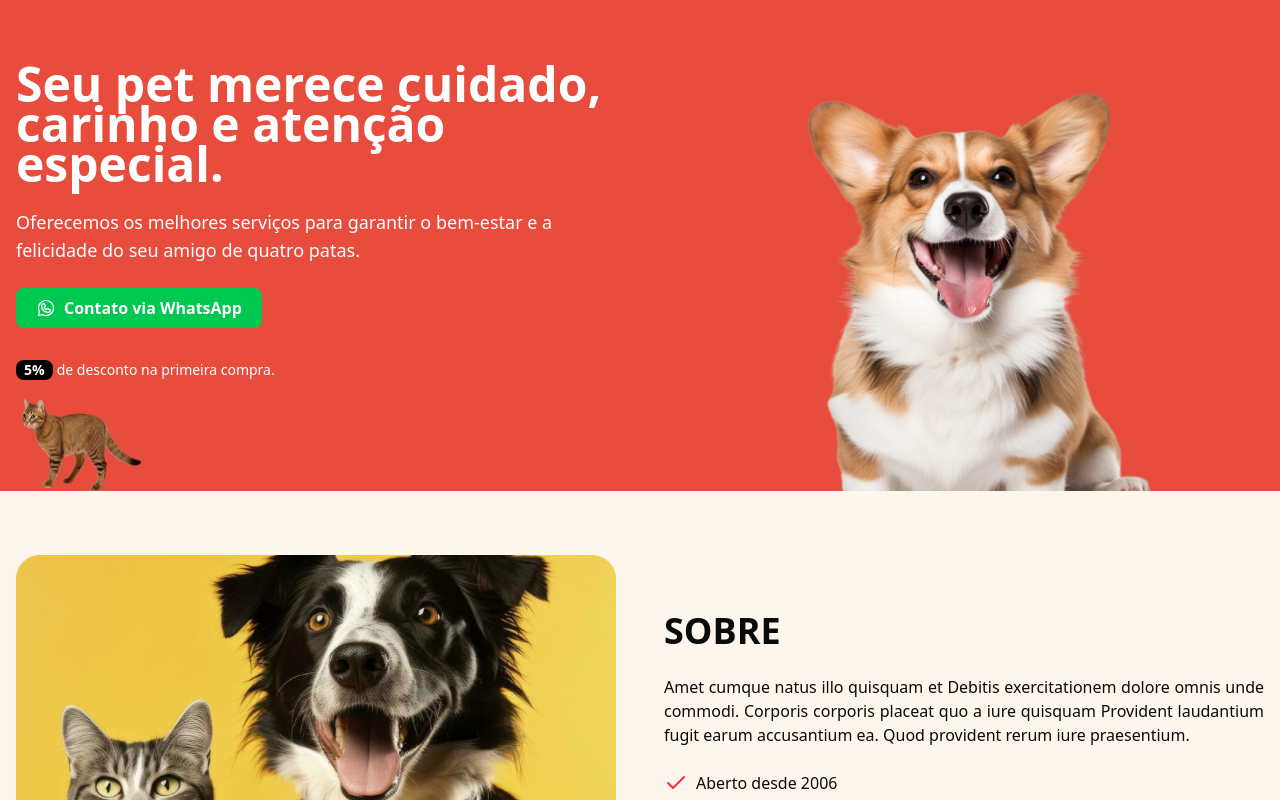
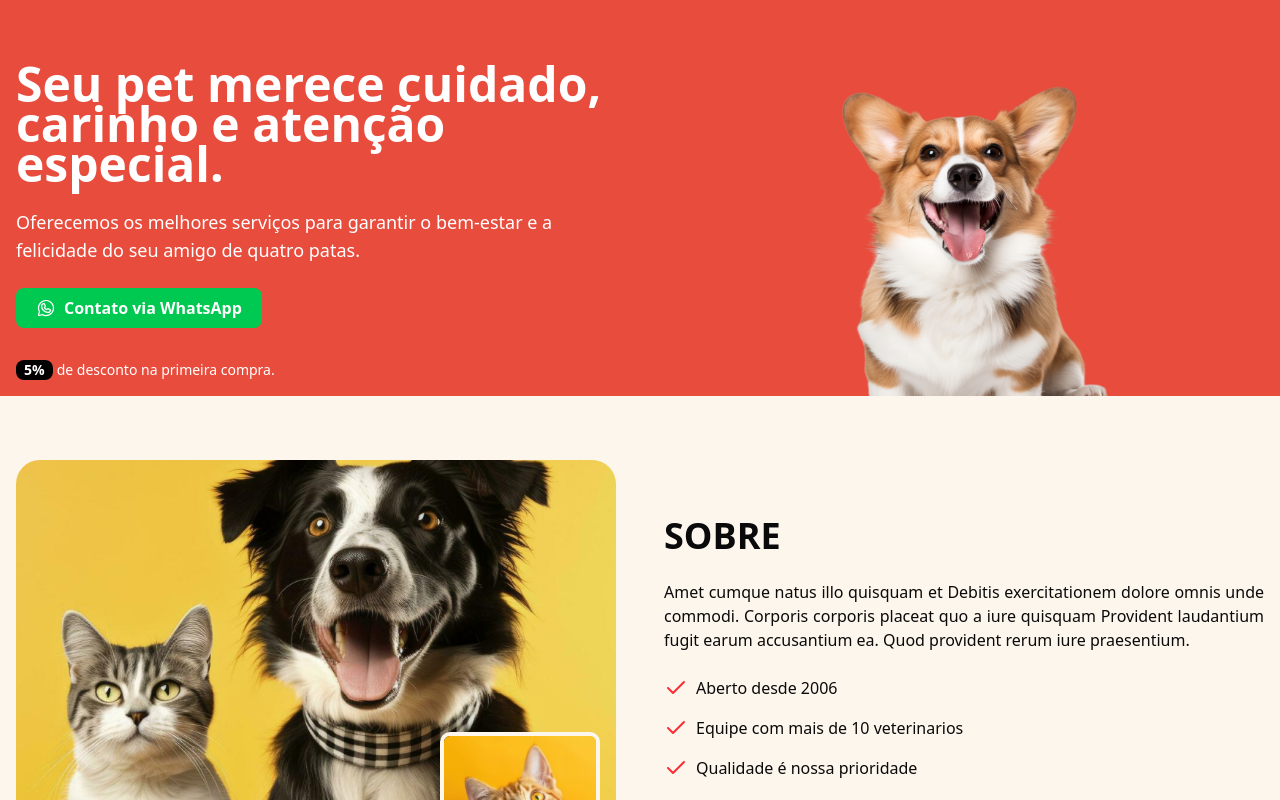
Before and after one commit to rafaelsescato/template-petshop, a Next.js app: page / in a window 1280 px wide. Shown: the top 800 px of the page. Built offline with nearby package versions, Linux system fonts and the light colour scheme.

Commit message:
fix[hero]: dog image from object-cover to object-contain

```diff
--- a/src/app/_components/hero.tsx
+++ b/src/app/_components/hero.tsx
@@ -13,7 +13,7 @@ export default function Hero() {
 					fill
 					priority
 					sizes="100vw"
-					className="object-cover opacity-60 lg:hidden"
+					className="object-contain opacity-60 lg:hidden"
 				/>
 				<div className="absolute inset-0 bg-black opacity-40 md:hidden"></div>
 			</div>
@@ -50,16 +50,6 @@ export default function Hero() {
 								</b>
 								de desconto na primeira compra.
 							</p>
-							<div className="flex mt-4">
-								<div className="w-32 hidden lg:block">
-									<Image
-										src={catImage}
-										alt="Foto do Gato"
-										quality={100}
-										className="object-fill"
-									/>
-								</div>
-							</div>
 						</div>
 					</div>
 
```
